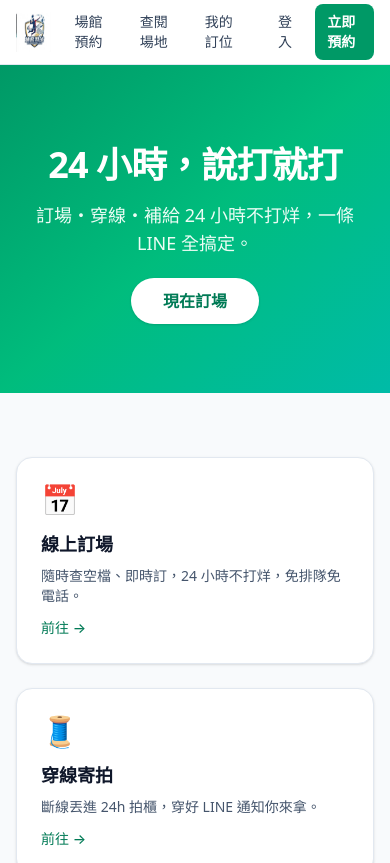
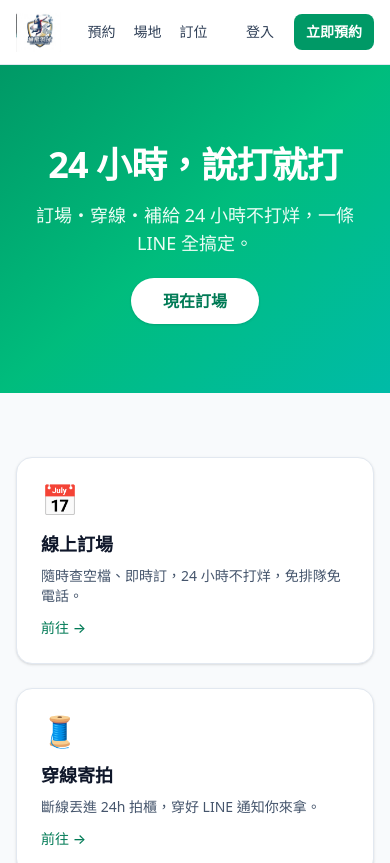
Before and after one commit to HemanJJ/Booking, a Next.js app: page / in a window 390 px wide. Shown: the top 863 px of the page. Built offline with nearby package versions, Linux system fonts and the light colour scheme; no server answers; the database is empty.

Commit message:
fix(header): 手機導覽改短標籤並列一行(預約/場地/訂位/密碼/後台)，避免溢出重疊

```diff
--- a/src/components/HeaderInner.tsx
+++ b/src/components/HeaderInner.tsx
@@ -33,39 +33,44 @@ export default function HeaderInner({ member }: { member: HeaderMember }) {
           </span>
         </Link>
 
-        <nav className="flex items-center gap-1 text-sm font-medium">
+        <nav className="flex min-w-0 items-center gap-0.5 text-sm font-medium">
           <Link
             href="/courts"
-            className="rounded-md px-3 py-2 text-slate-700 hover:bg-slate-100"
+            className="whitespace-nowrap rounded-md px-2 py-2 text-slate-700 hover:bg-slate-100 sm:px-3"
           >
-            場館預約
+            <span className="sm:hidden">預約</span>
+            <span className="hidden sm:inline">場館預約</span>
           </Link>
           <Link
             href="/schedule"
-            className="rounded-md px-3 py-2 text-slate-700 hover:bg-slate-100"
+            className="whitespace-nowrap rounded-md px-2 py-2 text-slate-700 hover:bg-slate-100 sm:px-3"
           >
-            查閱場地
+            <span className="sm:hidden">場地</span>
+            <span className="hidden sm:inline">查閱場地</span>
           </Link>
           <Link
             href="/bookings"
-            className="rounded-md px-3 py-2 text-slate-700 hover:bg-slate-100"
+            className="whitespace-nowrap rounded-md px-2 py-2 text-slate-700 hover:bg-slate-100 sm:px-3"
           >
-            我的訂位
+            <span className="sm:hidden">訂位</span>
+            <span className="hidden sm:inline">我的訂位</span>
           </Link>
           {member && (
             <Link
               href="/account/password"
-              className="rounded-md px-3 py-2 text-slate-700 hover:bg-slate-100"
+              className="whitespace-nowrap rounded-md px-2 py-2 text-slate-700 hover:bg-slate-100 sm:px-3"
             >
-              修改密碼
+              <span className="sm:hidden">密碼</span>
+              <span className="hidden sm:inline">修改密碼</span>
             </Link>
           )}
           {(member?.role === "admin" || member?.role === "staff") && (
             <Link
               href="/admin"
-              className="rounded-md px-3 py-2 font-semibold text-emerald-700 hover:bg-emerald-50"
+              className="whitespace-nowrap rounded-md px-2 py-2 font-semibold text-emerald-700 hover:bg-emerald-50 sm:px-3"
             >
-              管理後台
+              <span className="sm:hidden">後台</span>
+              <span className="hidden sm:inline">管理後台</span>
             </Link>
           )}
         </nav>
```
